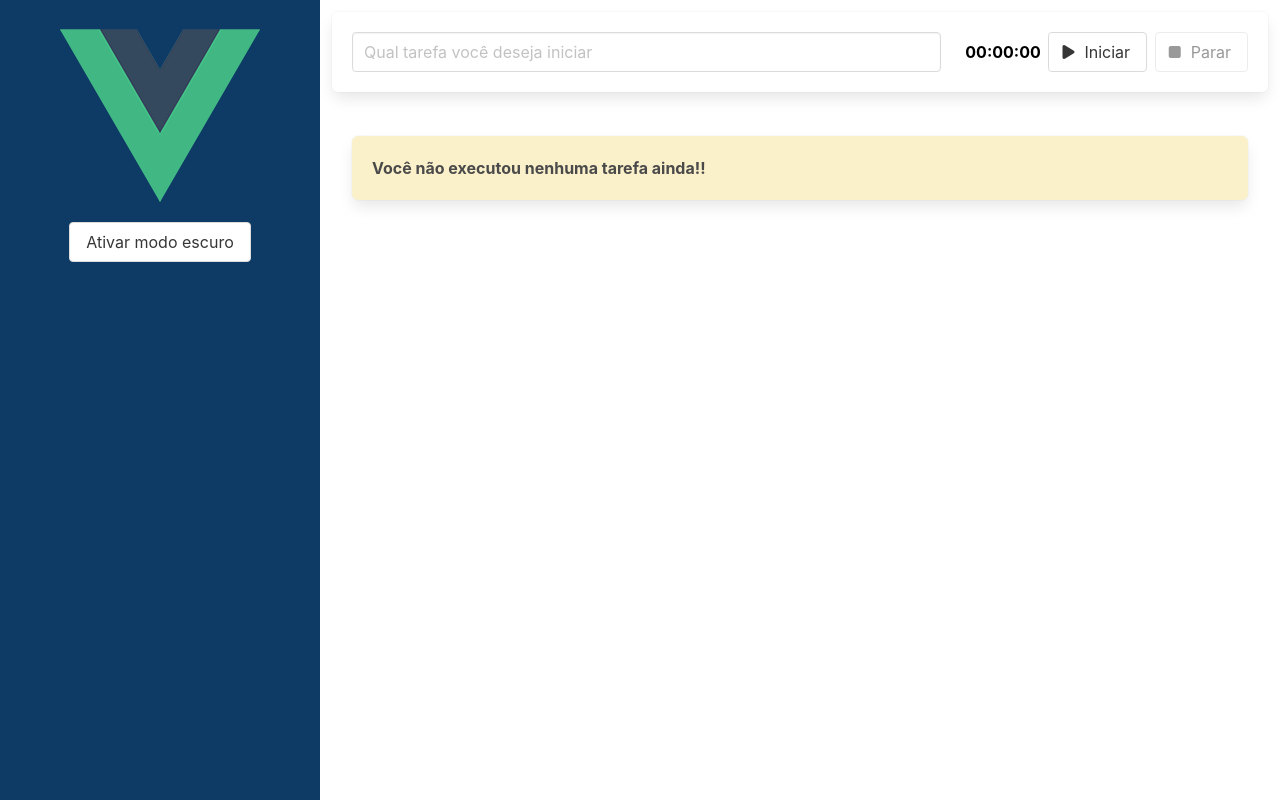
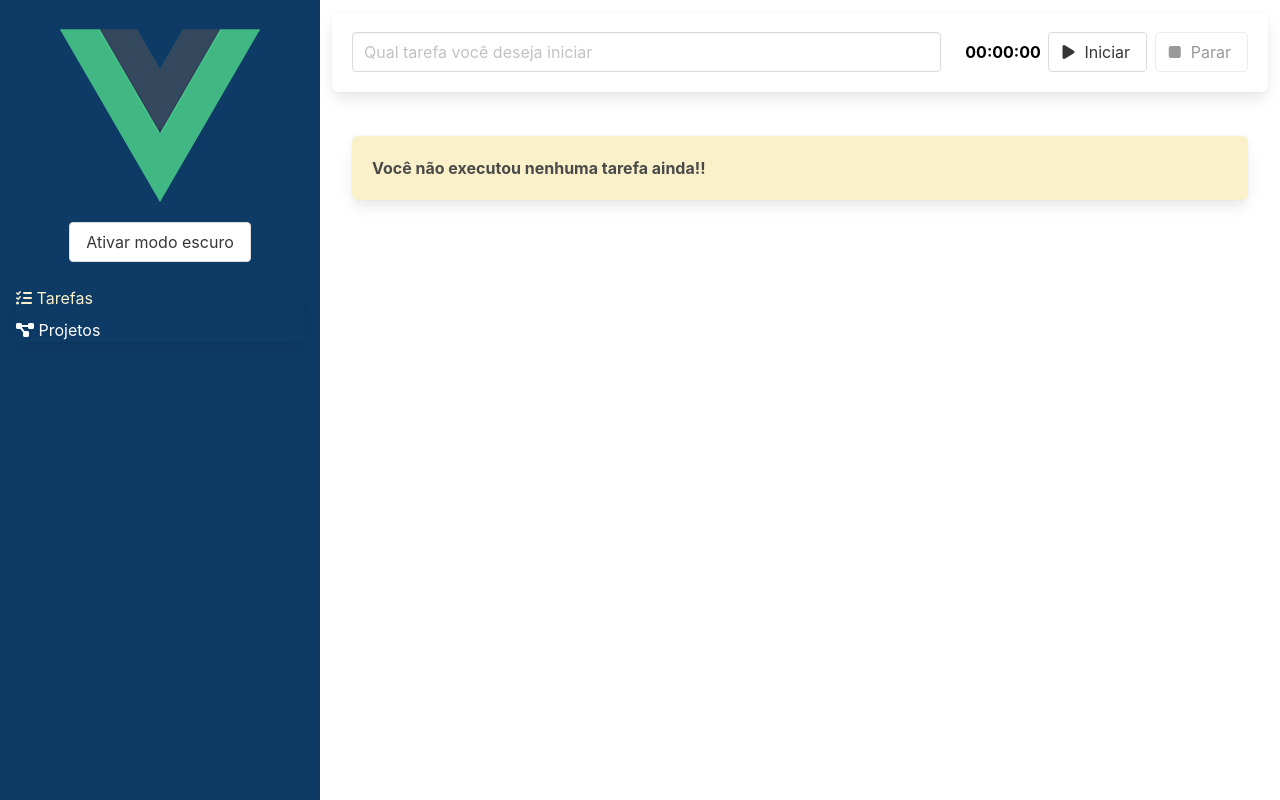
Before and after one commit to andreibissolotti/alura_tracker, a Vue app: page /#/ in a window 1280 px wide. Built offline with nearby package versions, Linux system fonts and the light colour scheme.

Commit message:
Adiciona barra de navegacao entre as rotas do projeto

```diff
--- a/src/components/BarraLateral.vue
+++ b/src/components/BarraLateral.vue
@@ -3,9 +3,27 @@
     <h1>
       <img src="../assets/logo.png" alt="">
     </h1>
-    <button class="button" @click="alterarTema">
-      {{ textoBotao }}
-    </button>
+    <div class="has-text-centered">
+      <button class="button" @click="alterarTema">
+        {{ textoBotao }}
+      </button>
+    </div>
+    <nav class="panel mt-5">
+      <ul>
+        <li>
+          <router-link to="/" class="link">
+            <i class="fas fa-tasks"></i>
+            Tarefas
+          </router-link>
+        </li>
+        <li>
+          <router-link to="/projetos" class="link">
+            <i class="fas fa-project-diagram"></i>
+            Projetos
+          </router-link>
+        </li>
+      </ul>
+    </nav>
   </header>
 </template>
 
@@ -39,12 +57,15 @@ export default defineComponent({
 </script>
 
 <style>
+h1 {
+  text-align: center;
+}
+
 header {
   background: #0d3b66;
   width: 100%;
   height: 100vh;
   padding: 1rem;
-  text-align: center;
 }
 
 @media only screen and (max-width: 768px) {
@@ -53,4 +74,20 @@ header {
     height: auto;
   }
 }
+
+.panel li {
+  margin: 8px 0;
+}
+
+.link {
+  color: #fff;
+}
+
+.link:hover {
+  color: #FAF0CA;
+}
+
+.link.router-link-active {
+  color: #FAF0CA;
+}
 </style>
--- a/src/roteador/index.ts
+++ b/src/roteador/index.ts
@@ -1,11 +1,19 @@
 import { createRouter, createWebHashHistory, RouteRecordRaw } from "vue-router"
 import Tarefas from '../views/Tarefas.vue'
+import Projetos from '../views/Projetos.vue'
 
-const rotas: RouteRecordRaw[] = [{
-  path: '/',
-  name: 'Tarefas',
-  component: Tarefas
-}]
+const rotas: RouteRecordRaw[] = [
+  {
+    path: '/',
+    name: 'Tarefas',
+    component: Tarefas
+  },
+  {
+    path: '/projetos',
+    name: 'Projetos',
+    component: Projetos
+  }
+]
 
 const roteador = createRouter({
   history: createWebHashHistory(),
--- /dev/null
+++ b/src/views/Projetos.vue
@@ -0,0 +1,11 @@
+<template>
+  <H1>Opaaa</H1>
+</template>
+
+<script lang="ts">
+import { defineComponent } from 'vue';
+
+export default defineComponent({
+  name: 'ProjetosView'
+})
+</script>
--- a/src/views/Tarefas.vue
+++ b/src/views/Tarefas.vue
@@ -18,7 +18,7 @@ import ITarefa from '../interfaces/Itarefa';
 import BoxTemplate from '../components/BoxTemplate.vue';
 
 export default defineComponent({
-  name: "App",
+  name: "TarefasView",
   components: { FormularioTarefa, TarefaComponent, BoxTemplate },
   data() {
     return {
```
